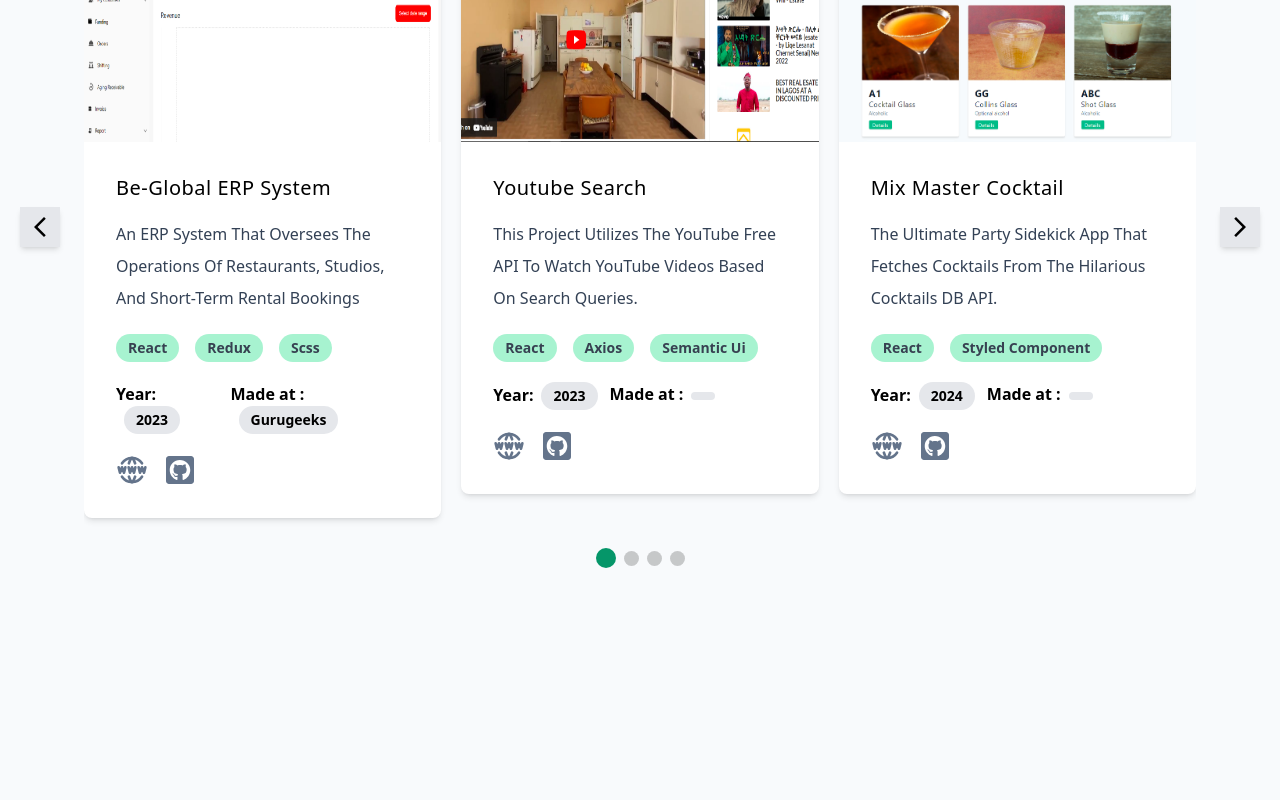
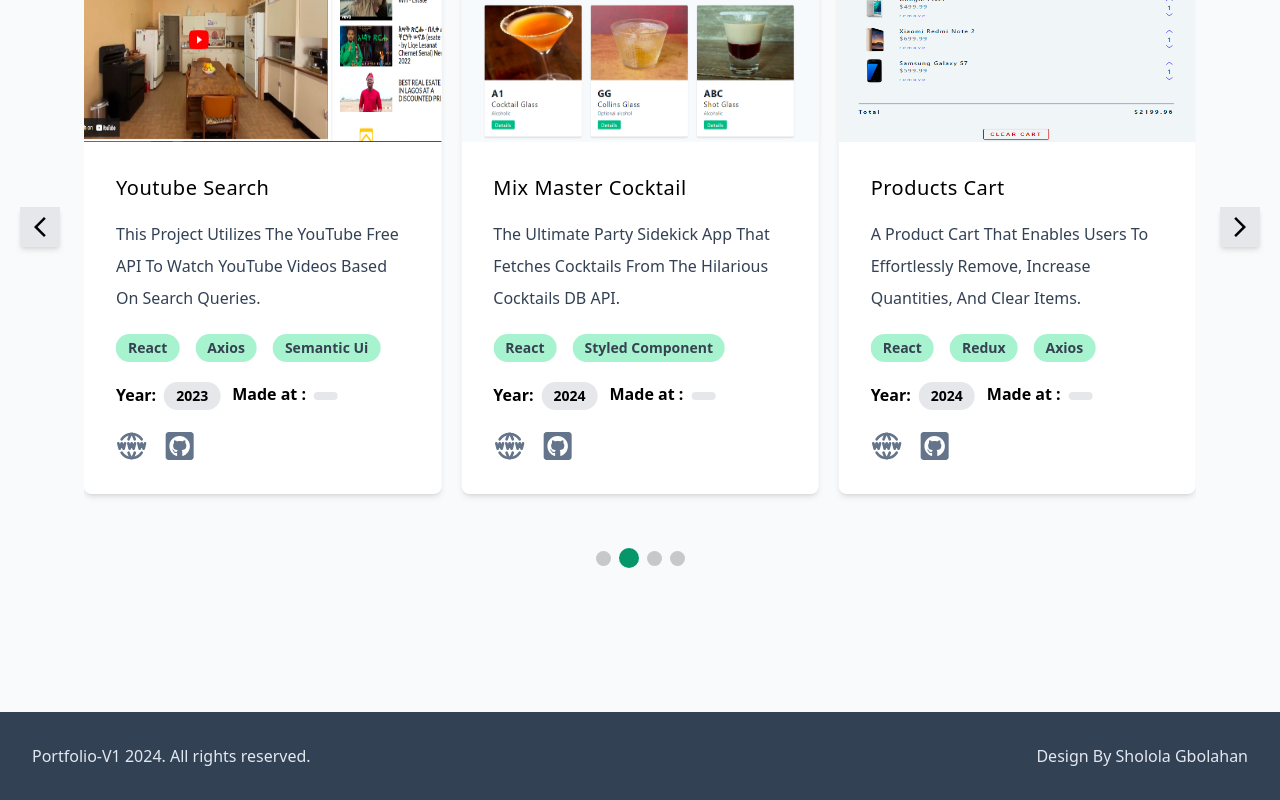
Before and after one commit to Sholola-Gbolahan/Portfolio, a React (Vite) app: page / in a window 1280 px wide. Shown: the part 2197-2997 px from the top of the page. Before the commit the page ends 2909 px from the top, so only its background shows below. Built offline with nearby package versions, Linux system fonts and the light colour scheme.

Commit message:
Added footer design

```diff
--- a/src/App.jsx
+++ b/src/App.jsx
@@ -3,6 +3,7 @@ import Navbar from './components/Navbar'
 import Hero from './components/Hero'
 import Skills from './components/Skills'
 import About from './components/About'
+import Footer from './components/Footer'
 import Projects from './components/Projects'
 
 const App = () => {
@@ -13,6 +14,7 @@ const App = () => {
     <Skills />
     <About />
     <Projects />
+    <Footer />
     </>
 
   )
--- /dev/null
+++ b/src/components/Footer.jsx
@@ -0,0 +1,12 @@
+import React from 'react'
+
+const Footer = () => {
+  return (
+    <div className='flex justify-between p-8 bg-slate-700 text-slate-200'>
+        <h1>Portfolio-V1 2024. All rights reserved.</h1>
+       <h1>Design By Sholola Gbolahan</h1>
+    </div>
+  )
+}
+
+export default Footer
--- a/src/components/Projects.jsx
+++ b/src/components/Projects.jsx
@@ -33,6 +33,7 @@ const Projects = () => {
           modules={[Navigation, Pagination, Autoplay]}
           spaceBetween={20}
           pagination={{ clickable: true }}
+          autoplay={{delay:'4000'}}
           navigation={{
             prevEl: swiperNavPrevRef.current,
             nextEl: swiperNavNextRef.current,
--- a/src/data.jsx
+++ b/src/data.jsx
@@ -95,6 +95,7 @@ export const projects = [
     url: "www.behiveng.com ",
     github: "",
     year: "2024",
+    MadeAt:"Gurugeeks",
     text: "",
     stack: ["wordpress"],
   },
@@ -105,6 +106,7 @@ export const projects = [
     url: "https://www.be-holdco.com/",
     github: "",
     year: "2024",
+    MadeAt:"Gurugeeks",
     text: " Lead the team that deliver a ",
     stack: ["Wordpress"],
   },
```
